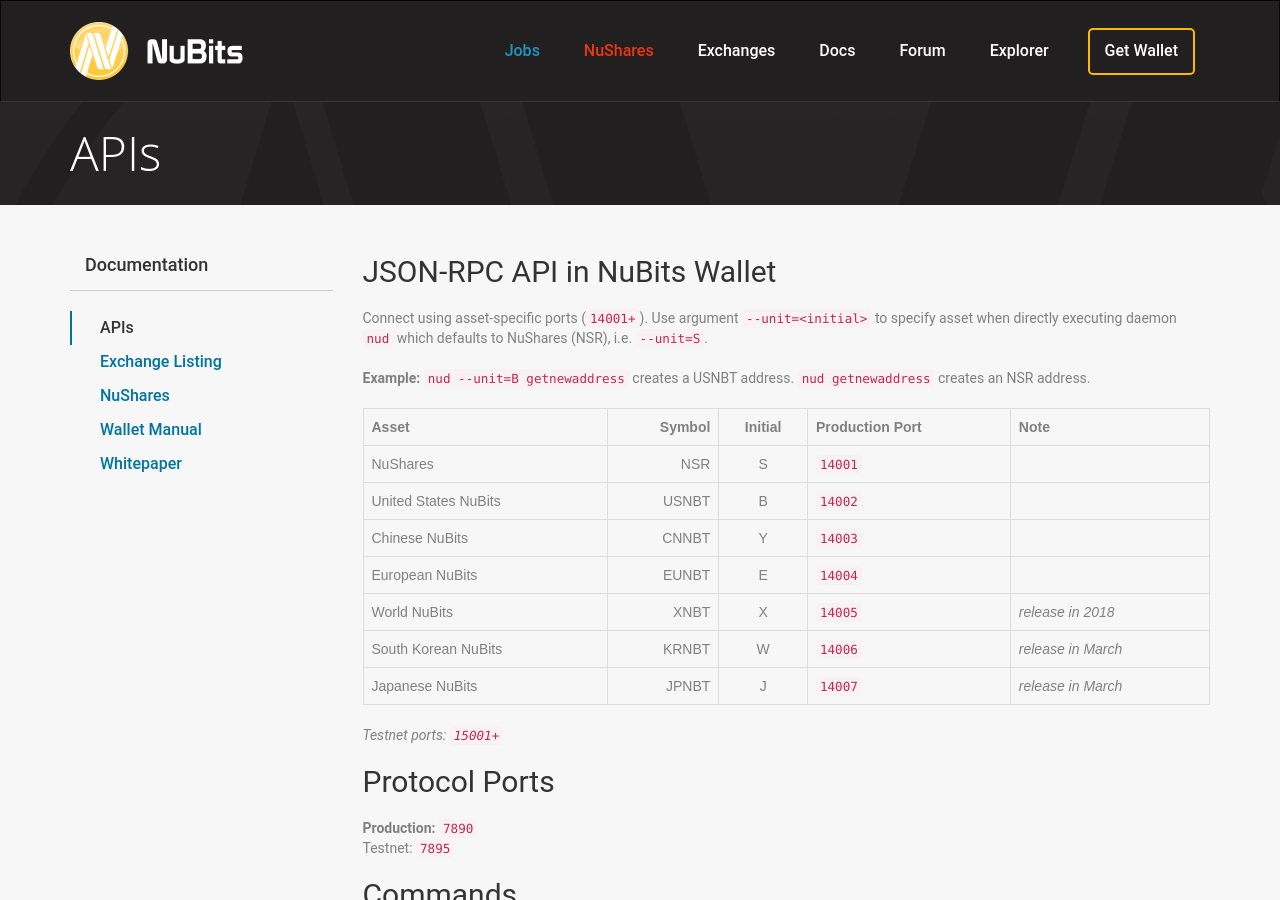
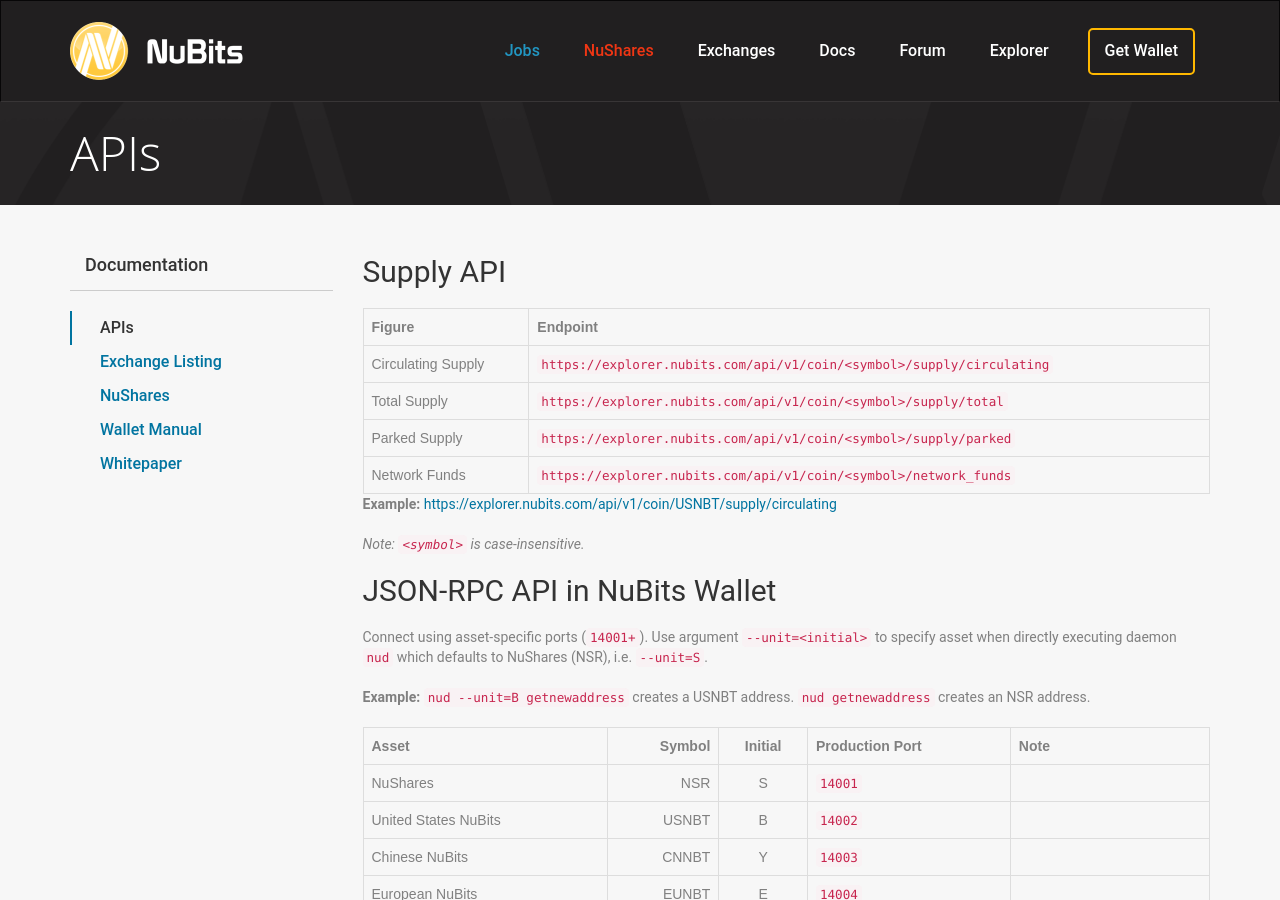
Before and after one commit to NuNetwork/nunetwork.github.io, a Jekyll site: the page built from _pages/api.md, in a window 1280 px wide and 900 px high. Built offline with Jekyll 4.4.1, drawn with Linux system fonts in a browser that asks for light colours.

Commit message:
Update api.md

```diff
--- a/_pages/api.md
+++ b/_pages/api.md
@@ -17,6 +17,19 @@
     padding: 8px;
   }
 </style>
+
+## Supply API
+
+| Figure | Endpoint |
+|---|---|
+Circulating Supply | `https://explorer.nubits.com/api/v1/coin/<symbol>/supply/circulating`
+Total Supply | `https://explorer.nubits.com/api/v1/coin/<symbol>/supply/total`
+Parked Supply | `https://explorer.nubits.com/api/v1/coin/<symbol>/supply/parked`
+Network Funds | `https://explorer.nubits.com/api/v1/coin/<symbol>/network_funds`
+
+**Example:** <https://explorer.nubits.com/api/v1/coin/USNBT/supply/circulating>
+
+*Note: `<symbol>` is case-insensitive.*
 
 ## JSON-RPC API in NuBits Wallet
 
```
